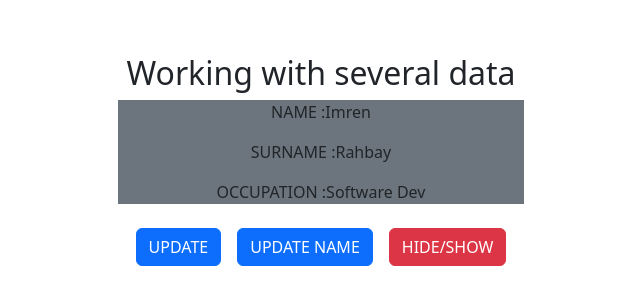
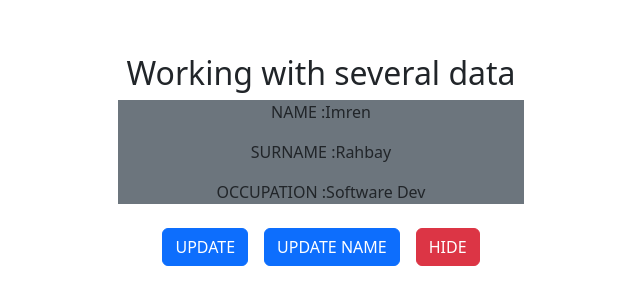
Before and after one commit to ImrenR/FrontEnd-Notebook, a React (Vite) app in the folder events-notes/: page / in a window 1280 px wide. Shown: the part 240-544 px from the top of the page, without its empty margins (319-959 px from the left). Built offline with nearby package versions, Linux system fonts and the light colour scheme.

Commit message:
some fixes

```diff
--- a/events-notes/src/components/useStateHook/DataStorage.jsx
+++ b/events-notes/src/components/useStateHook/DataStorage.jsx
@@ -37,7 +37,7 @@ const DataStorage = () => {
 
 
         <button className="btn btn-danger m-2" onClick={()=> setVisible(!visible)}>
-       HIDE/SHOW
+       {visible ? "HIDE" : "SHOW"}
       </button>
 
 
```
